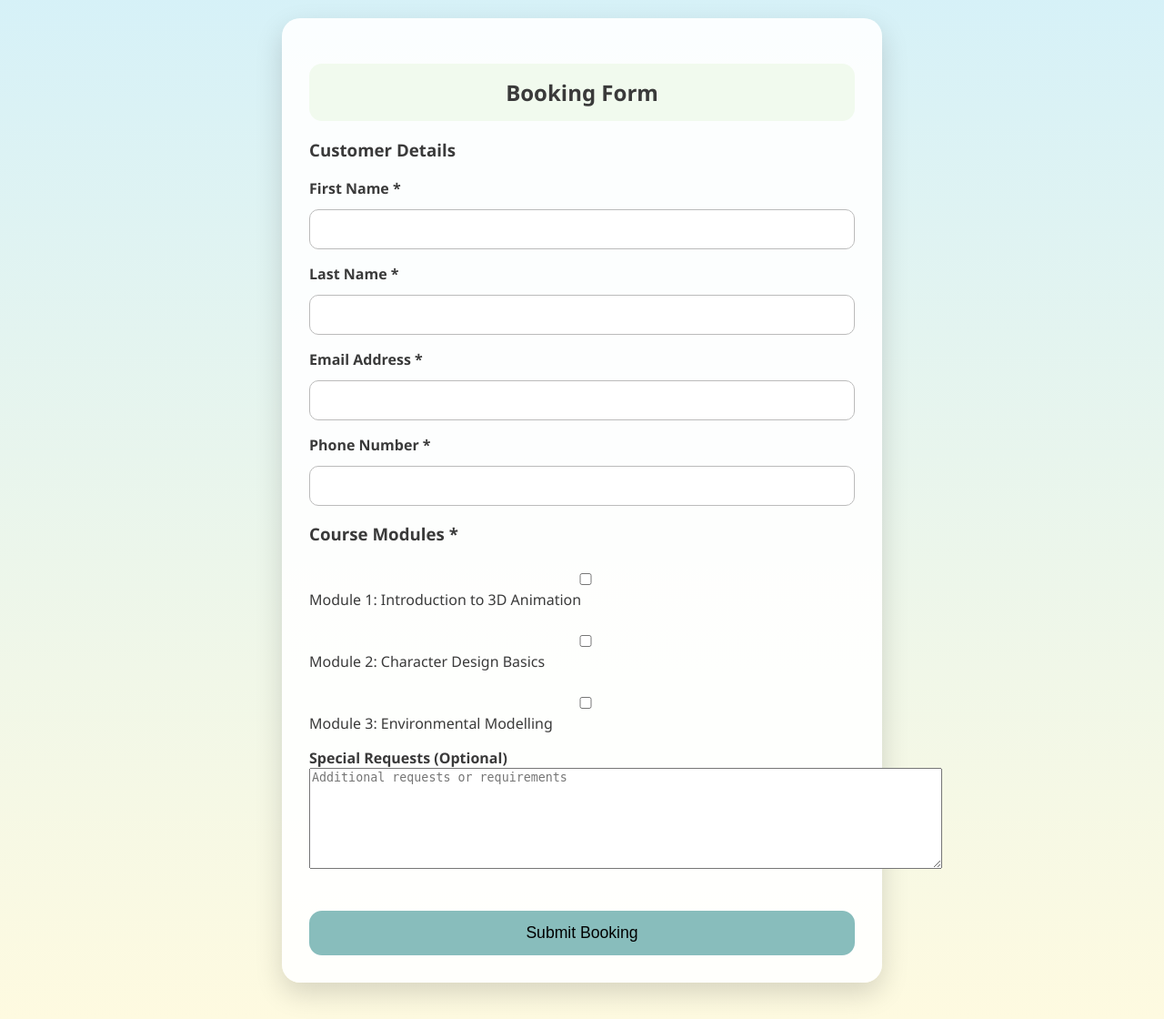
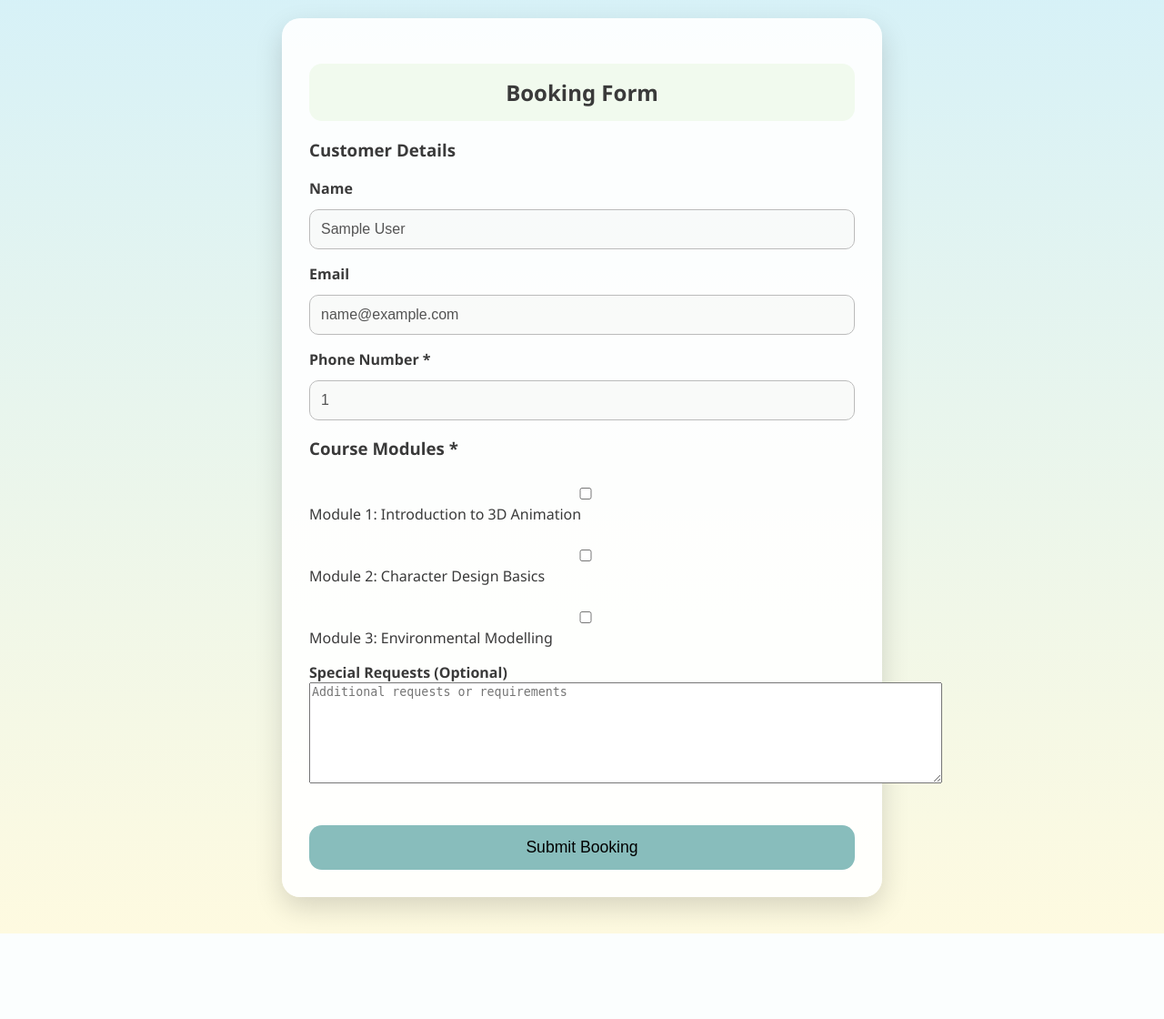
Before and after one commit to abbiec123456/Ghibli-Movie, a Flask app: page /book in a window 1280 px wide. Shown: the part 256-1376 px from the top of the page at 91% size. After the commit the page ends 1282 px from the top, so only its background shows below. Run offline with Flask 3, Linux system fonts and the light colour scheme; the visitor is signed in with stand-in values (Sample User, id 1).

Commit message:
edit booking page with pre-filled, read-only customer details

```diff
--- a/app.py
+++ b/app.py
@@ -129,12 +129,35 @@ def logout():
     return redirect(url_for("customer_login"))
 
 
-# ---------- Book ----------
+# ---------- BOOKING PAGE ----------
+@app.route("/book", methods=["GET","POST"])
+def booking():
+    if session.get("role") != "customer":
+        return redirect(url_for("customer_login"))
+
+    if request.method == "POST":
+        selected_modules = request.form.getlist("modules")
+        extra = request.form.get("extra", "")
+
+        BOOKINGS.append({
+            "email": session.get("email"),
+            "course": "Moving Castle Creations - 3D Animation",
+            "modules": selected_modules,
+            "extra": extra
+        })
+
+        return redirect(url_for("customer_dashboard"))
+
+    return render_template(
+        "booking.html",
+        user={
+            "name":session.get("name"),
+            "email": session.get("email"),
+            "phone": session.get("phone")
+        }
+    )
 
 
-@app.route('/book')
-def booking():
-    return render_template("booking.html")
 
 
 # ---------- ADMIN ----------
--- a/templates/booking.html
+++ b/templates/booking.html
@@ -25,44 +25,39 @@
             <h3>Customer Details</h3>
 
             <p>
-                <label for="first_name"><strong>First Name *</strong></label><br>
-                <input type="text" name="first_name" required>
+                <label for="name"><strong>Name</strong></label><br>
+                <input type="text" name="name" value="{{ user.name }}" disabled>
             </p>
 
             <p>
-                <label for="last_name"><strong>Last Name *</strong></label><br>
-                <input type="text" name="last_name" required>
-            </p>
-
-            <p>
-                <label for="email"><strong>Email Address *</strong></label><br>
-                <input type="email" name="email" required>
+                <label for="email"><strong>Email</strong></label><br>
+                <input type="email" name = "email" value="{{ user.email }}" disabled>
             </p>
 
             <p>
                 <label for="phone"><strong>Phone Number *</strong></label><br>
-                <input type="tel" name="phone" required>
+                <input type="tel" name="phone" value="{{user.phone}}" disabled>
             </p>
 
             <h3>Course Modules *</h3>
 
             <p>
                 <label>
-                    <input type="checkbox" name="modules[]" value="module1">
+                    <input type="checkbox" name="modules" value="module1">
                     Module 1: Introduction to 3D Animation
                 </label>
             </p>
 
             <p>
                 <label>
-                    <input type="checkbox" name="modules[]" value="module2">
+                    <input type="checkbox" name="modules" value="module2">
                     Module 2: Character Design Basics
                 </label>
             </p>
 
             <p>
                 <label>
-                    <input type="checkbox" name="modules[]" value="module3">
+                    <input type="checkbox" name="modules" value="module3">
                     Module 3: Environmental Modelling
                 </label>
             </p>
```
